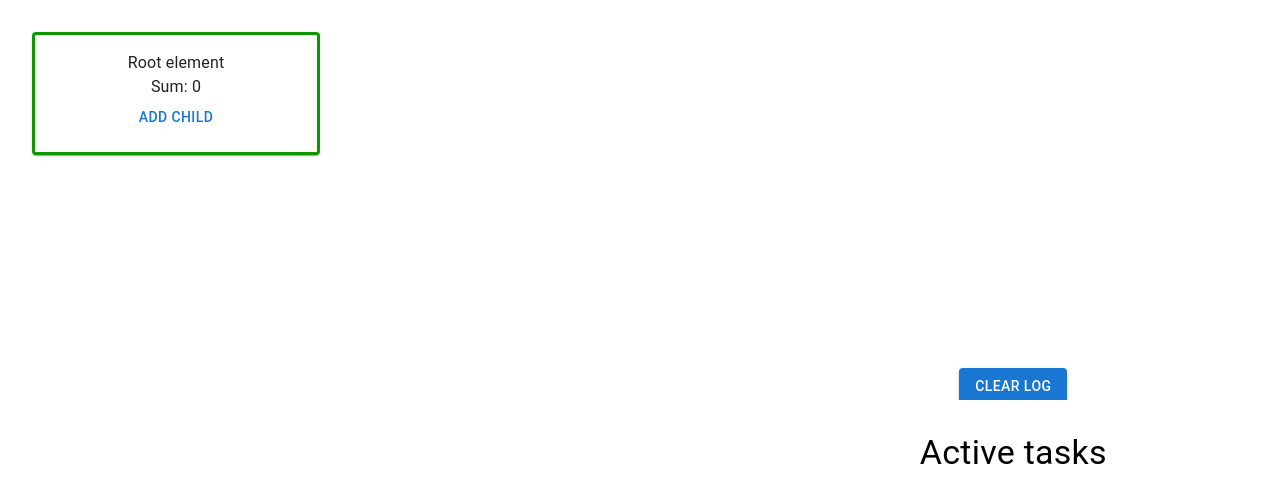
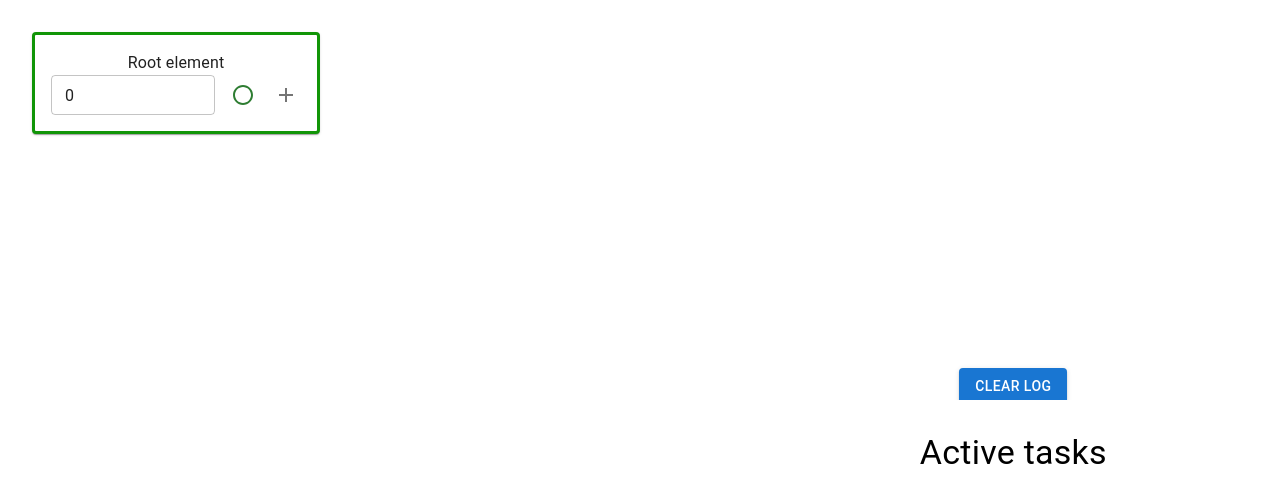
Before and after one commit to marininru/cdo-prototype, a React (Create React App) app: page / in a window 1280 px wide. Shown: the top 502 px of the page. Built offline with nearby package versions, Linux system fonts and the light colour scheme.

Commit message:
fix: сделать корневой узел единообразным с дочерними

```diff
--- a/src/components/Element.tsx
+++ b/src/components/Element.tsx
@@ -78,10 +78,9 @@ const Element: FunctionComponent<ElementType> = observer(({ store, root }) => {
                         }}
                     >
                         <Typography>{title}</Typography>
-                        {root && <Typography>{`Sum: ${value}`}</Typography>}
-                        {!root && (
+
                         <Grid container spacing={1}>
-                                <Grid item xs={6}>
+                            <Grid item xs={root ? 8 : 6}>
                                 <TextField
                                     size="small"
                                     value={localVal}
@@ -107,16 +106,14 @@ const Element: FunctionComponent<ElementType> = observer(({ store, root }) => {
                                     handleClick={handleAddChild}
                                 />
                             </Grid>
+                            {!root && (
                                 <Grid item xs={2}>
                                     <IconButton color="error" onClick={handleRemove}>
                                         <DeleteIcon />
                                     </IconButton>
                                 </Grid>
+                            )}
                         </Grid>
-                        )}
-                        {root && (
-                            <AddButton defaultName title="Add child" handleClick={handleAddChild} />
-                        )}
                     </Paper>
                 </Grid>
             </Grid>
```
Lines whose indentation alone changed are shown as unchanged.
